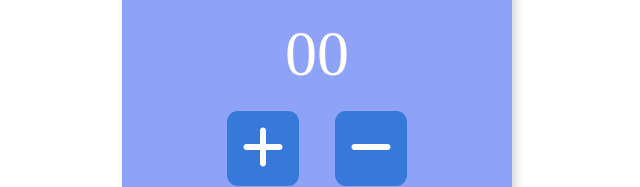
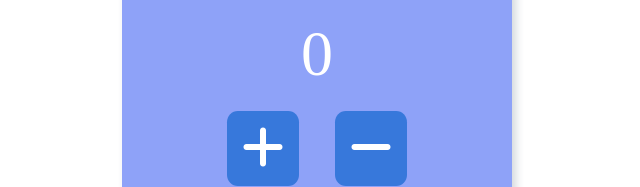
Before and after one commit to bobkov90/js-apps, a plain HTML site: page CounterApp/index.html in a window 1280 px wide. Shown: the part 335-522 px from the top of the page, 323-963 px from the left. Drawn offline with Linux system fonts and the light colour scheme.

Commit message:
Delete symbol 0

```diff
--- a/CounterApp/index.html
+++ b/CounterApp/index.html
@@ -10,7 +10,7 @@
   <body>
     <div class="container">
       <h1>Counter App</h1>
-      <p class="field">00</p>
+      <p class="field">0</p>
       <div class="buttons">
         <button class="add btn" type="submit">
           <i class="fas fa-plus"></i>
```
